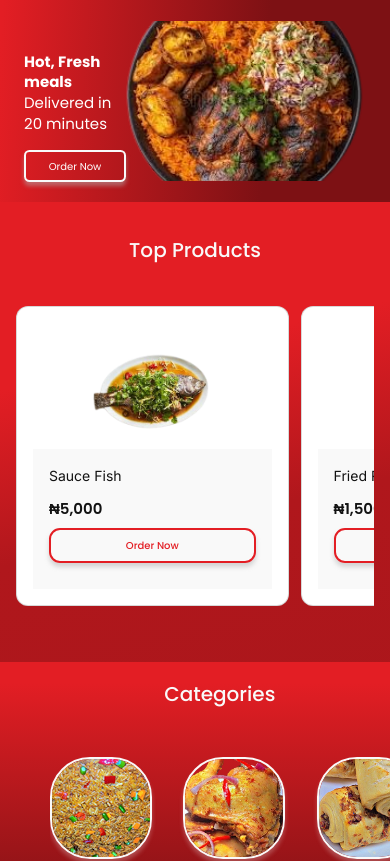
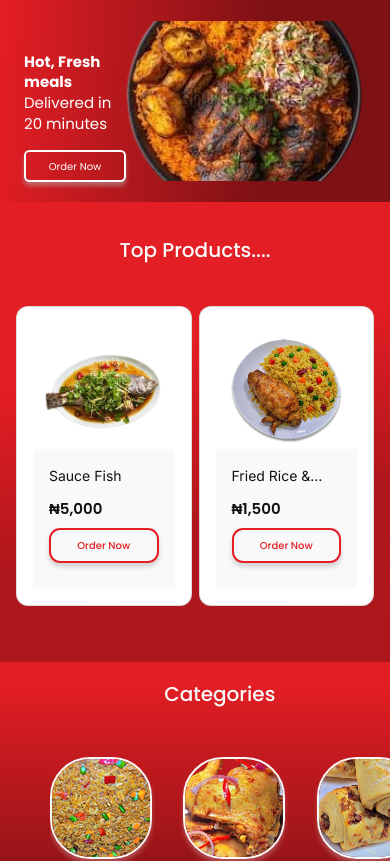
Before and after one commit to Havilah-Hills03/lescy-romeo-fast-food, a Next.js app: page / in a window 390 px wide. Shown: the top 861 px of the page. Built offline with nearby package versions, Linux system fonts and the light colour scheme.

Commit message:
updated te responsiveness

```diff
--- a/app/Hero-page-sections/Top-Product.tsx
+++ b/app/Hero-page-sections/Top-Product.tsx
@@ -71,7 +71,7 @@ const TopProduct: React.FC = () => {
 
  >
   <h1 className="h1 text-center pt-12 font-medium text-[20px] lg:text-[35px] md:text-[35px]"
-  >Top Products</h1>
+  >Top Products....</h1>
      <div
       className=" max-w-4xl lg:max-w-8xl  md:max-w-7xl  flex justify-center items-center my-10 px-1"
 
@@ -89,8 +89,8 @@ const TopProduct: React.FC = () => {
           // 768: { slidesPerView: 3.2, spaceBetween: 10 },
           // 1200: { slidesPerView: 4.1, spaceBetween: 16 },
            0: {
-      slidesPerView: 1.3,
-      spaceBetween: 12,
+      slidesPerView: 2,
+      spaceBetween: 7,
     },
     480: {
       slidesPerView: 2.1,
```
